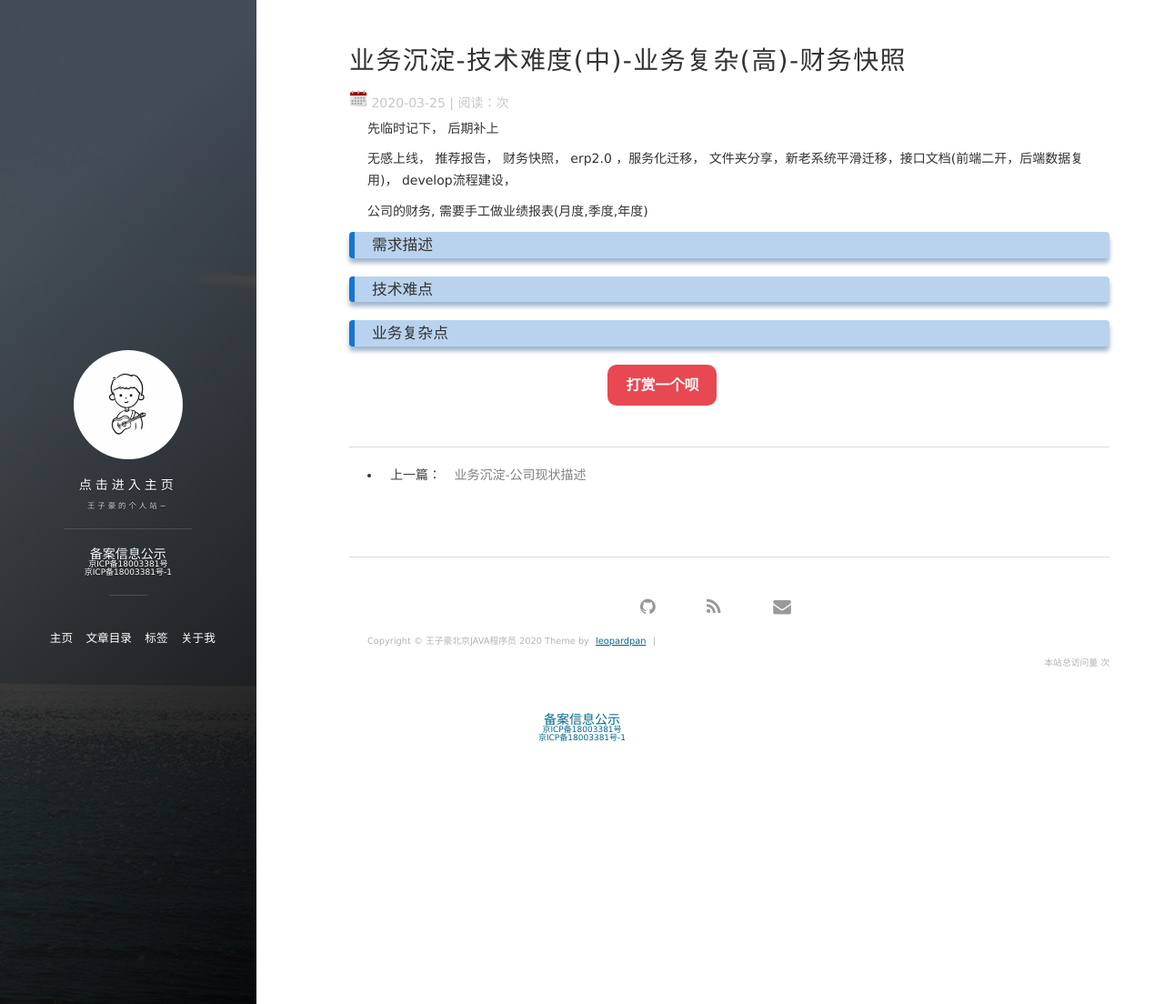
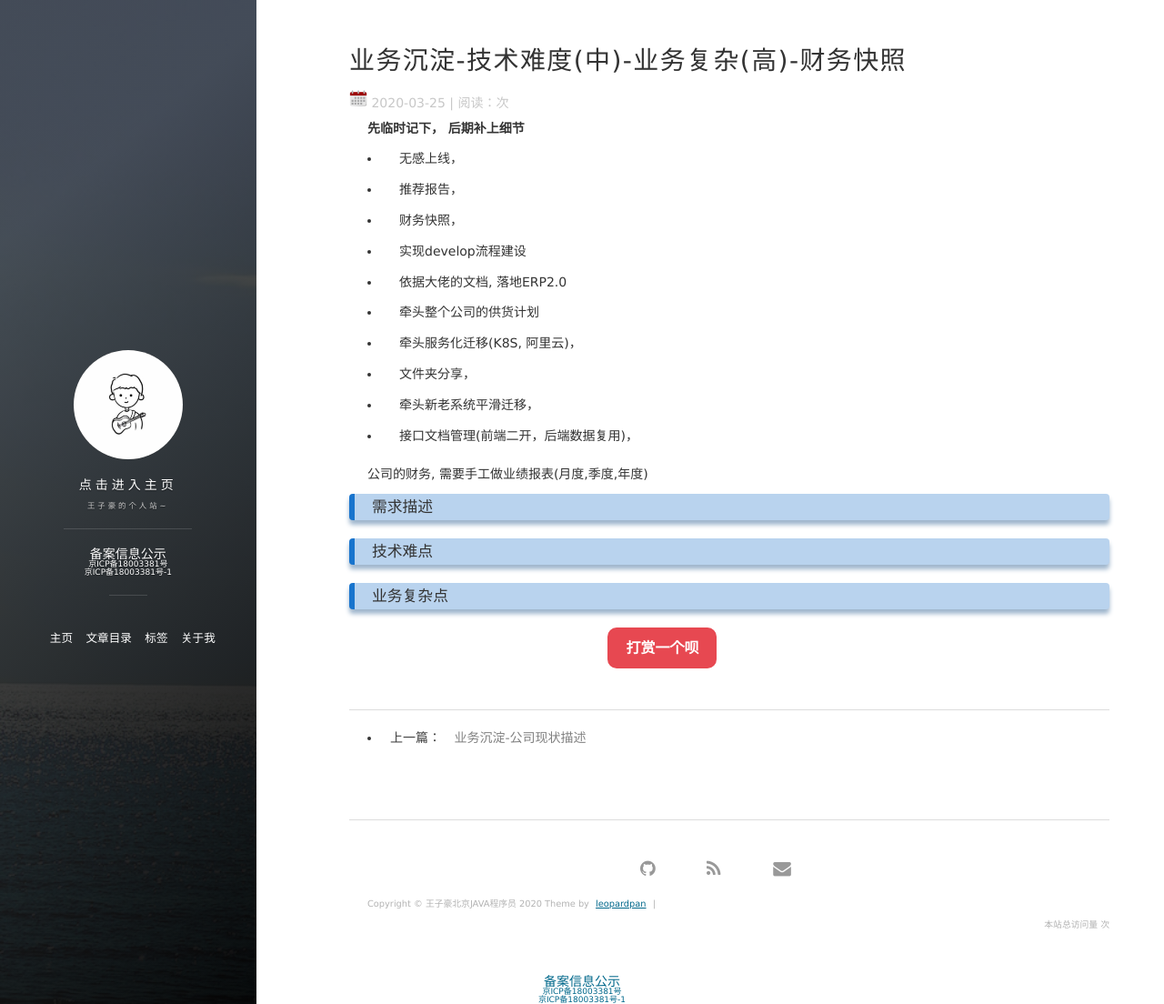
Before and after one commit to wangzihaogithub/wangzihaogithub, a Jekyll site: the page built from _posts/2020-03-25-业务沉淀-技术难度(中)-业务复杂(高)-财务快照.markdown, in a window 1280 px wide and 1104 px high. Shown: the whole window at 91% size. Built offline with Jekyll 4.4.1, drawn with Linux system fonts in a browser that asks for light colours; comment, search, counter and statistics services are not loaded.

Commit message:
业务沉淀

```diff
--- a/_posts/2020-03-25-业务沉淀-技术难度(中)-业务复杂(高)-财务快照.markdown
+++ b/_posts/2020-03-25-业务沉淀-技术难度(中)-业务复杂(高)-财务快照.markdown
@@ -4,10 +4,27 @@ title:  "业务沉淀-技术难度(中)-业务复杂(高)-财务快照"
 tags: 业务沉淀
 ---
 
-先临时记下， 后期补上
+**先临时记下， 后期补上细节**
 
-无感上线， 推荐报告， 财务快照， erp2.0 ，服务化迁移，
-文件夹分享，新老系统平滑迁移，接口文档(前端二开，后端数据复用)， develop流程建设，
+- 无感上线，
+
+- 推荐报告，
+
+- 财务快照，
+
+- 实现develop流程建设
+
+- 依据大佬的文档, 落地ERP2.0
+
+- 牵头整个公司的供货计划
+
+- 牵头服务化迁移(K8S, 阿里云)，
+
+- 文件夹分享，
+
+- 牵头新老系统平滑迁移，
+
+- 接口文档管理(前端二开，后端数据复用)，
 
 
 公司的财务, 需要手工做业绩报表(月度,季度,年度)
```
